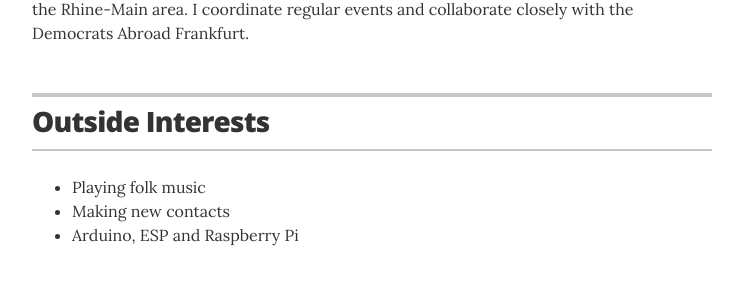
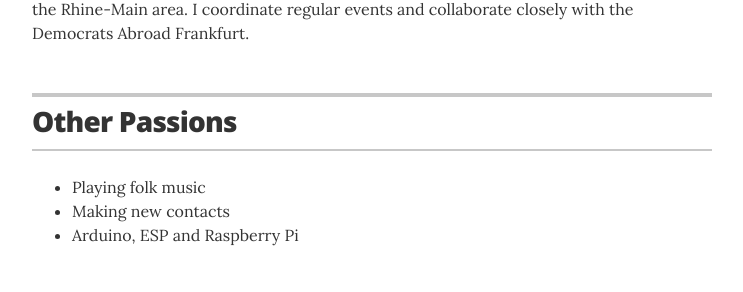
Before and after one commit to BrianInGermany/brian-profile, a Jekyll site: the page built from index.html, in a window 1280 px wide. Shown: the part 2097-2389 px from the top of the page, without its empty margins (268-1011 px from the left). Built offline with Jekyll 4.4.1, drawn with Linux system fonts in a browser that asks for light colours.

Commit message:
xhange interest name

```diff
--- a/_layouts/resume.html
+++ b/_layouts/resume.html
@@ -104,8 +104,7 @@
           <h2>Projects</h2>
         </header>
 
-        {% for project in site.data.projects %}
-        <div class="resume-item" itemscope itemtype="http://schema.org/CreativeWork">
+        {% for project in site.data.projects %}        <div class="resume-item" itemscope itemtype="http://schema.org/CreativeWork">
           <meta itemprop="creator" content="{{ site.resume_name }}" itemtype="http://schema.org/Person" />
           <h3 class="resume-item-title" itemprop="name">{% if project.url %}<a href="{{ project.url }}" itemprop="url">{{ project.project }}</a>{% else %}{{ project.project }}{% endif %}</h3>
           <h4 class="resume-item-details" itemprop="description">{{ project.role }}  &bull; {{ project.duration }}</h4>
@@ -180,7 +179,7 @@
       <section class="content-section">
 
         <header class="section-header">
-          <h2>Outside Interests</h2>
+          <h2>Other Passions</h2>
         </header>
 
         <div class="resume-item">
```
